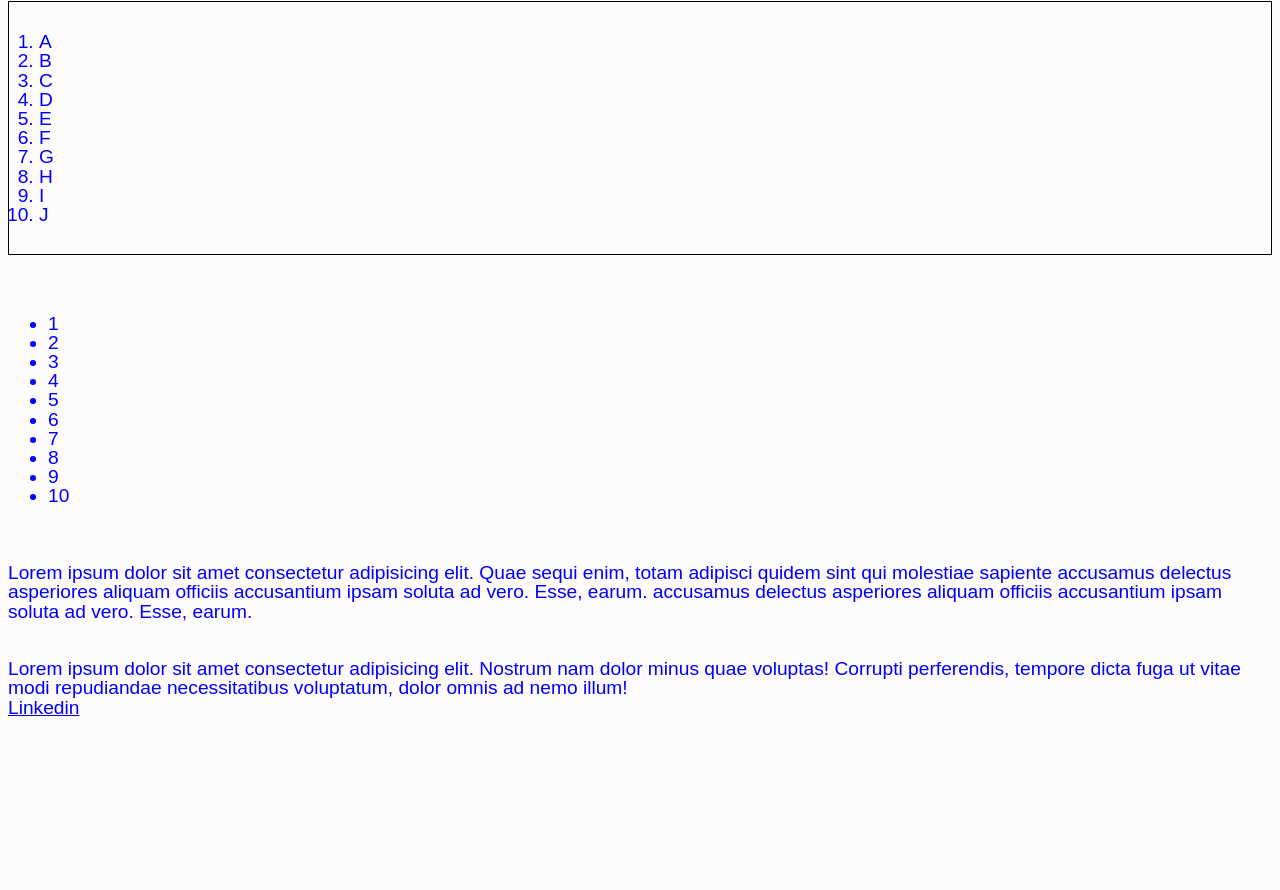
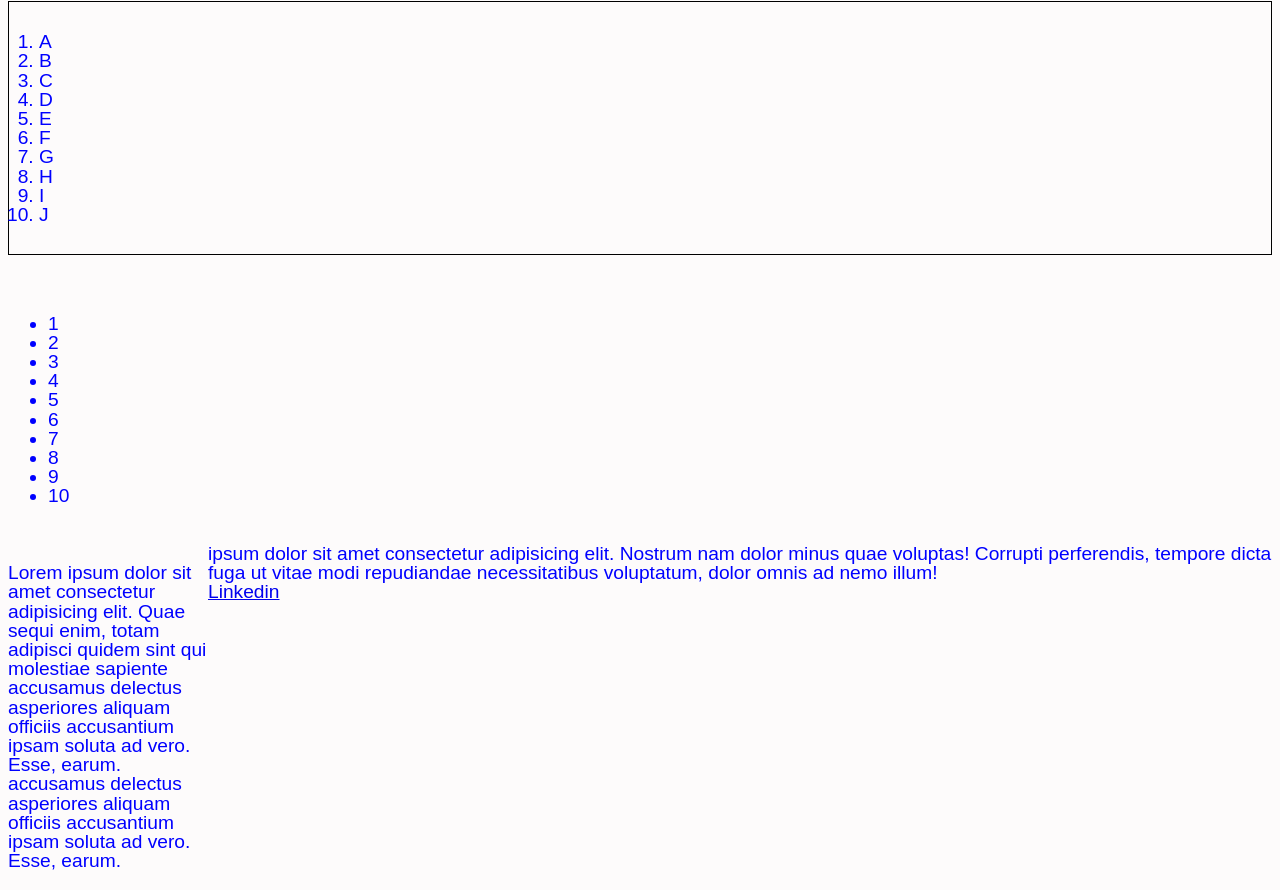
Before and after one commit to PabloLSa/Lessons-Learned, a plain HTML site: page index.html in a window 1280 px wide. Shown: the part 118-1008 px from the top of the page. Before the commit the page ends 843 px from the top, so only its background shows below. Drawn offline with Linux system fonts and the light colour scheme.

Commit message:
15. Posicione a tag article e a tag aside uma ao lado do outra

```diff
--- a/index.html
+++ b/index.html
@@ -45,14 +45,24 @@
 
     <br>
 
-        <article>
-            <p>Lorem ipsum dolor sit amet consectetur adipisicing elit. Quae sequi enim, totam adipisci quidem sint qui molestiae sapiente accusamus delectus asperiores aliquam officiis accusantium ipsam soluta ad vero. Esse, earum.
-                accusamus delectus asperiores aliquam officiis accusantium ipsam soluta ad vero. Esse, earum. </p>
+    <div>
+        <article class="lado-esquerdo">
+           <p>
+            Lorem ipsum dolor sit amet consectetur adipisicing elit. Quae sequi enim, totam adipisci quidem sint qui molestiae sapiente accusamus delectus asperiores aliquam officiis accusantium ipsam soluta ad vero. Esse, earum.
+                accusamus delectus asperiores aliquam officiis accusantium ipsam soluta ad vero. Esse, earum.
+           </p>
+
         </article>
-        <br>
-        <aside>
-            Lorem ipsum dolor sit amet consectetur adipisicing elit. Nostrum nam dolor minus quae voluptas! Corrupti perferendis, tempore dicta fuga ut vitae modi repudiandae necessitatibus voluptatum, dolor omnis ad nemo illum!
-        </aside>
+
+        <aside class="lado-direito">
+            ipsum dolor sit amet consectetur adipisicing elit. Nostrum nam dolor minus quae voluptas! Corrupti perferendis, tempore dicta fuga ut vitae modi repudiandae necessitatibus voluptatum, dolor omnis ad nemo illum!
+       </aside>
+
+
+
+    </div>
+
+
         <table></table>
 
     <footer id="rodape">
--- a/style.css
+++ b/style.css
@@ -26,3 +26,8 @@ img {
 margin: 20px auto;
 padding:30px;
 }
+.lado-esquerdo{
+width: 200px;
+  float: left;
+
+}
```
